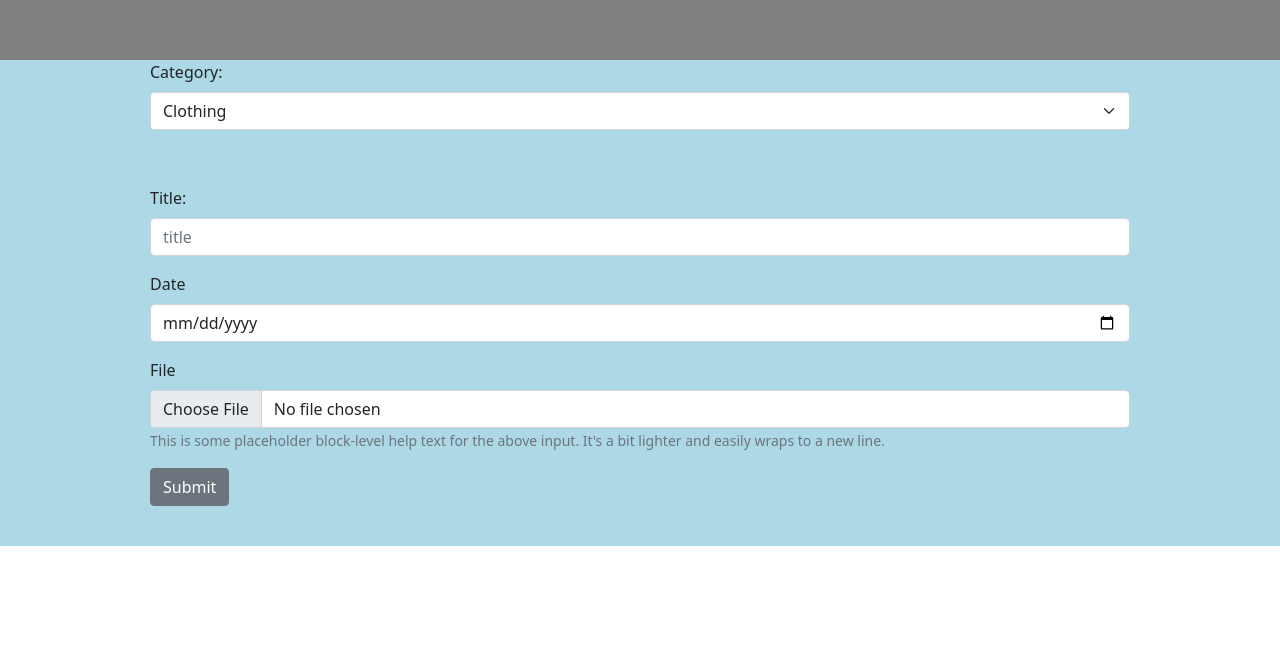
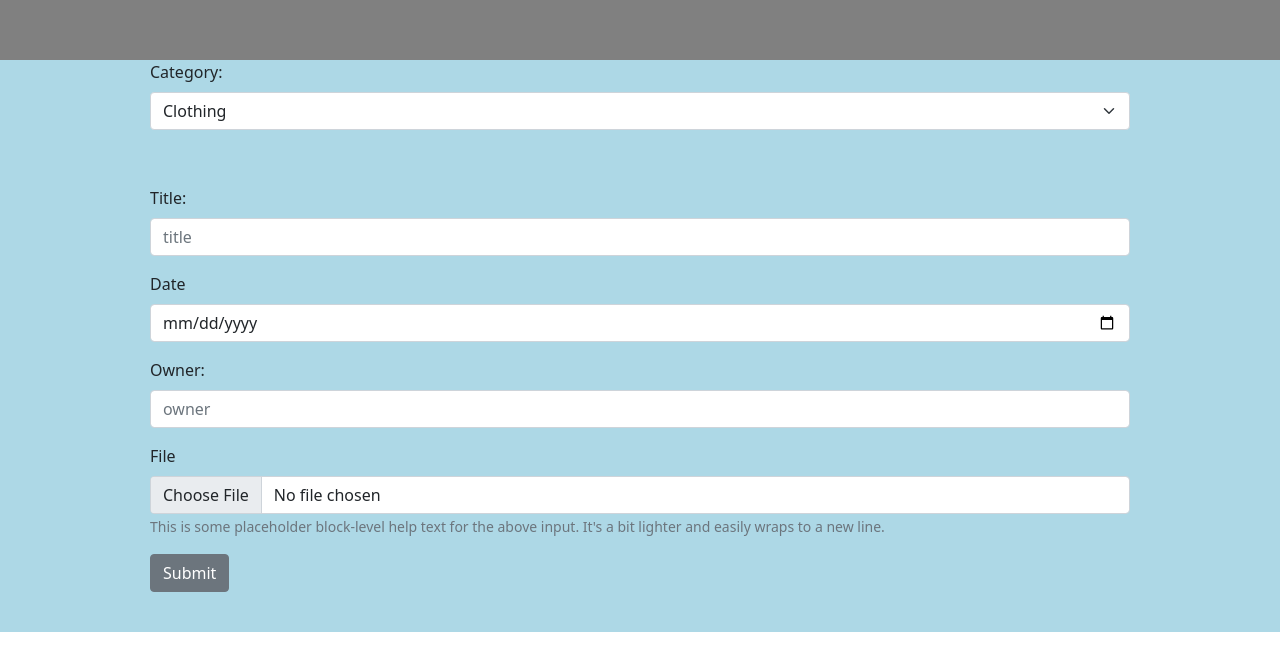
Before and after one commit to AnnieRae1111/Giveback-app-front-end, a React (Create React App) app in the folder giveback-app/: page / in a window 1280 px wide. Shown: the part 820-1490 px from the top of the page. Built offline with nearby package versions, Linux system fonts and the light colour scheme.

Commit message:
image upload sending to server

```diff
--- a/giveback-app/src/components/UploadItemForm.js
+++ b/giveback-app/src/components/UploadItemForm.js
@@ -14,17 +14,19 @@ import {
     const UploadItemForm = () => {
         const[itemCategory, setItemCategory]=useState('')
         const[itemTitle, setItemTitle]=useState('')
-        const{itemDate, setItemDate}=useState()
+        const[itemDate, setItemDate]=useState()
         const [images, setImages]=useState([])
         const [newImage, setnewImage]=useState()
+        const[owner, setOwner]=useState('')
 
-        let newItem = {
-            category:itemCategory,
-            title: itemTitle,
-            date_posted: itemDate,
-            images: images,
+        // let newItem = {
+        //     category:itemCategory,
+        //     title: itemTitle,
+        //     date_posted: itemDate,
+        //     owner: owner,
+        //     images: images,
 
-        }
+        // }
 
         const onUpload = (event)=> {
             event.preventDefault()
@@ -36,8 +38,11 @@ import {
             data.append('images', images)
             data.append('itemTitle', itemTitle)
             data.append('itemDate', itemDate)
+            data.append('owner', owner)
+            data.append('newImage', newImage)
 
 
+            console.log(data)
 
             axios.post("http://localhost:8000/api/items", data, {
                 headers: {
@@ -111,7 +116,7 @@ import {
                     id="title"
                     name="title"
                     placeholder="title"
-                    type="title"
+                    type="text"
                     onChange={(event)=>{setItemTitle(event.target.value)}}
                     />
                 </FormGroup>
@@ -128,6 +133,18 @@ import {
                     />
                 </FormGroup>
                 <FormGroup>
+                    <Label id="own-label" for="owner">
+                    Owner:
+                    </Label>
+                    <Input
+                    id="owner"
+                    name="owner"
+                    placeholder="owner"
+                    type="text"
+                    onChange={(event)=>{setOwner(event.target.value)}}
+                    />
+                </FormGroup>
+                <FormGroup>
                     <Label for="exampleFile">
                     File
                     </Label>
@@ -135,13 +152,14 @@ import {
                     id="exampleFile"
                     name="file"
                     type="file"
-                    onChange={(event)=>{setnewImage(event.target.files)}}
+                    accept="image/*"
+                    onChange={(event)=>{setnewImage(event.target.files[0])}}
                     />
                     <FormText>
                     This is some placeholder block-level help text for the above input. It's a bit lighter and easily wraps to a new line.
                     </FormText>
                 </FormGroup>
-                <Button onClick={onUpload} id="submit-button">
+                <Button type="submit" onClick={onUpload} id="submit-button">
                     Submit
                 </Button>
             </Form>
```
